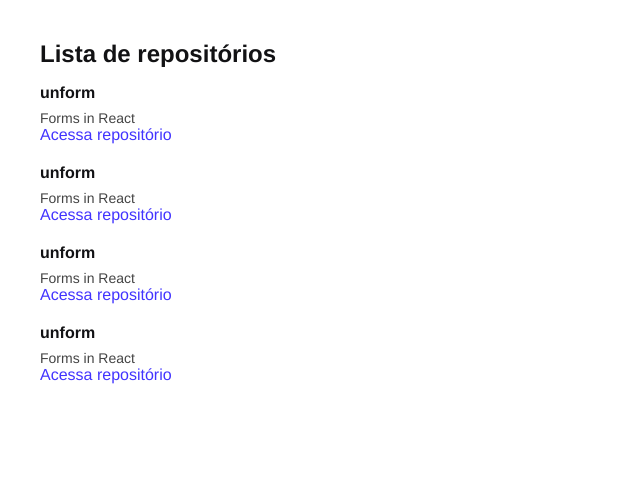
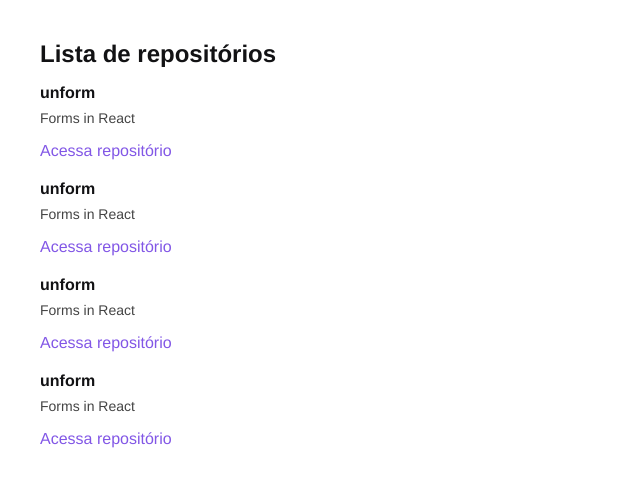
Before and after one commit to lademir/Rocketseat_ignite, a React app in the folder 01-github-explorer/: page / in a window 1280 px wide. Shown: the top 484 px of the page, without its empty margins (0-640 px from the left). Built offline with nearby package versions, Linux system fonts and the light colour scheme; no server answers.

Commit message:
usando useEffect

```diff
--- a/01-github-explorer/src/components/RepositoryList.jsx
+++ b/01-github-explorer/src/components/RepositoryList.jsx
@@ -1,5 +1,8 @@
 import { RepositoryItem } from "./RepositoryItem";
 import '../styles/repositories.scss';
+import { useState, useEffect } from 'react'
+
+// https://api.github.com/users/lademir/repos
 
 const repository = {
     name: 'unform',
@@ -9,15 +12,24 @@ const repository = {
 
 
 export function RepositoryList() {
+
+    const [repositories, setRepositories] = useState([]);
+
+    useEffect(() => {
+        fetch('https://api.github.com/users/lademir/repos')
+            .then(response => response.json())
+            .then(data => setRepositories(data))
+    }, []);
+
     return (
         <section className="repository-list">
             <h1>Lista de repositórios</h1>
 
             <ul>
-               <RepositoryItem repository={repository}/>
-               <RepositoryItem repository={repository}/>
-               <RepositoryItem repository={repository}/>
-               <RepositoryItem repository={repository}/>
+                <RepositoryItem repository={repository} />
+                <RepositoryItem repository={repository} />
+                <RepositoryItem repository={repository} />
+                <RepositoryItem repository={repository} />
             </ul>
         </section>
     )
--- a/01-github-explorer/src/styles/repositories.scss
+++ b/01-github-explorer/src/styles/repositories.scss
@@ -18,6 +18,13 @@ section.repository-list {
                 color: #444;
                 margin-top: 8px;
             }
+
+            a {
+                display: inline-block;
+                margin-top: 16px;
+                text-decoration: none;
+                color: #8257e6;
+            }
         }
     }
 }
```
